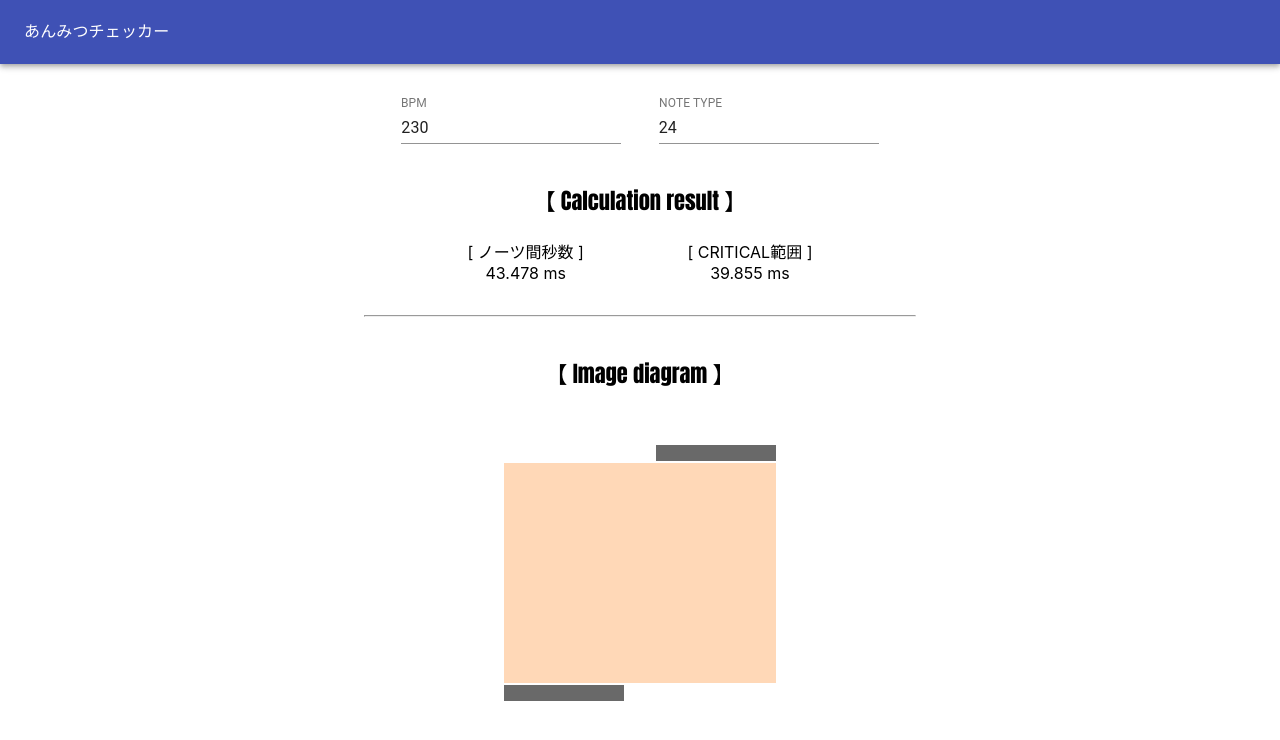
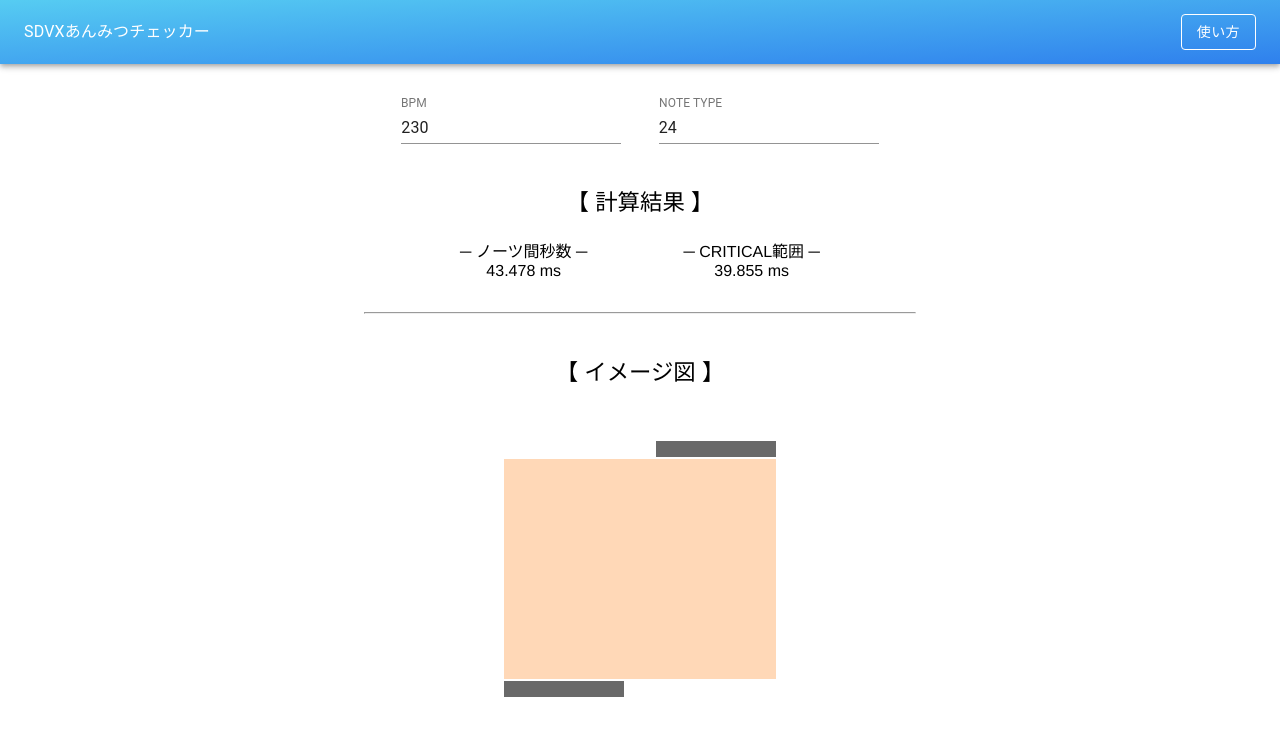
Before and after one commit to Kattrxvjxxde/an32_checker, a React (Create React App) app: page / in a window 1280 px wide. Shown: the top 740 px of the page. Built offline with nearby package versions, Linux system fonts and the light colour scheme.

Commit message:
使い方ダイアログ作成途中

```diff
--- a/public/index.html
+++ b/public/index.html
@@ -11,7 +11,7 @@
     />
     <link rel="apple-touch-icon" href="%PUBLIC_URL%/logo192.png" />
     <link rel="manifest" href="%PUBLIC_URL%/manifest.json" />
-    <title>あんみつチェッカー</title>
+    <title>SDVXあんみつチェッカー</title>
   </head>
   <body>
     <div id="root"></div>
--- a/src/App.tsx
+++ b/src/App.tsx
@@ -1,24 +1,41 @@
 import React from 'react';
 import {
+  makeStyles,
   AppBar,
   Toolbar,
   Typography,
   Container,
   Box,
 } from '@material-ui/core';
+import GuideButton from './components/GuideButton';
 import Calculator from './components/Calculator';
 
+const useStyles = makeStyles(() => ({
+  appBar: {
+    background: 'linear-gradient(to bottom right, #56ccf2, #2f80ed)',
+  },
+  toolbar: {
+    justifyContent: 'space-between',
+  },
+  calculatorBox: {
+    margin: '32px 0',
+  },
+}));
+
 const App: React.FC = () => {
+  const classes = useStyles();
+
   return (
     <>
-      <AppBar position="sticky">
-        <Toolbar>
-          <Typography>あんみつチェッカー</Typography>
+      <AppBar position="sticky" className={classes.appBar}>
+        <Toolbar className={classes.toolbar}>
+          <Typography>SDVXあんみつチェッカー</Typography>
+          <GuideButton />
         </Toolbar>
       </AppBar>
 
       <Container maxWidth="sm">
-        <Box sx={{ m: '32px 0' }}>
+        <Box className={classes.calculatorBox}>
           <Calculator />
         </Box>
       </Container>
--- /dev/null
+++ b/src/components/GuideButton.tsx
@@ -0,0 +1,80 @@
+import React from 'react';
+import {
+  makeStyles,
+  Button,
+  Dialog,
+  DialogContent,
+  DialogContentText,
+  DialogActions,
+} from '@material-ui/core';
+
+const useStyles = makeStyles(() => ({
+  dialogContentText: {
+    fontSize: '0.8rem',
+  },
+  exampleText: {
+    margin: '0 0.3rem',
+    fontSize: '0.6rem',
+    border: '0.1rem solid #dcdcdc',
+    padding: '0.3rem',
+  },
+}));
+
+const GuideButton: React.FC = () => {
+  const classes = useStyles();
+
+  const [open, setOpen] = React.useState(false);
+  const handleOpen = () => setOpen(true);
+  const handleClose = () => setOpen(false);
+
+  const descriptionElementRef = React.useRef<HTMLElement>(null);
+  React.useEffect(() => {
+    if (open) {
+      const { current: descriptionElement } = descriptionElementRef;
+      if (descriptionElement !== null) {
+        descriptionElement.focus();
+      }
+    }
+  }, [open]);
+
+  return (
+    <div>
+      <Button
+        color="inherit"
+        variant="outlined"
+        onClick={handleOpen}
+      >
+        使い方
+      </Button>
+      <Dialog
+        open={open}
+        onClose={handleClose}
+        scroll="paper"
+        aria-describedby="scroll-dialog-description"
+      >
+        <DialogContent dividers={true}>
+          <DialogContentText
+            id="scroll-dialog-description"
+            ref={descriptionElementRef}
+            tabIndex={-1}
+            className={classes.dialogContentText}
+          >
+            <h3>使い方</h3>
+            <p>① 確認したい譜面の「BPM」と「NOTE TYPE」を入力します。</p>
+            <p className={classes.exampleText}>
+              例）Divine's:Bugscript の速いトリル<br />
+              　⇒　「BPM」→ 230, <br />
+              　　　「NOTE TYPE」→ 24（分音符）
+            </p>
+            <p>② 計算結果を確認します。</p>
+          </DialogContentText>
+        </DialogContent>
+        <DialogActions>
+          <Button onClick={handleClose}>閉じる</Button>
+        </DialogActions>
+      </Dialog>
+    </div>
+  );
+};
+
+export default GuideButton;
--- a/src/components/ResultBox.tsx
+++ b/src/components/ResultBox.tsx
@@ -68,7 +68,6 @@ const useStyles = makeStyles(() => ({
   },
   label: {
     marginTop: 40,
-    fontFamily: 'Impact',
     fontSize: '1.4rem',
     textAlign: 'center',
   },
@@ -103,18 +102,18 @@ const ResultBox: React.FC<ResultBoxProps> = (props: ResultBoxProps) => {
   return (
     <>
       <p className={classes.label}>
-        【 Calculation result 】
+        【 計算結果 】
       </p>
 
       <Box className={classes.resultContainer}>
         <Box className={classes.flexBox}>
           <div>
-            [ ノーツ間秒数 ]
+            ─ ノーツ間秒数 ─
             <br />
             {intervalStr}
           </div>
           <div>
-            [ CRITICAL範囲 ]
+            ─ CRITICAL範囲 ─
             <br />
             {criticalSecStr}
           </div>
@@ -124,7 +123,7 @@ const ResultBox: React.FC<ResultBoxProps> = (props: ResultBoxProps) => {
       <hr className={classes.hr} />
 
       <p className={classes.label}>
-        【 Image diagram 】
+        【 イメージ図 】
       </p>
 
       <Box className={classes.flexBox}>
--- a/src/index.css
+++ b/src/index.css
@@ -1,8 +1,8 @@
 body {
   margin: 0;
-  font-family: -apple-system, BlinkMacSystemFont, 'Segoe UI', 'Roboto', 'Oxygen',
-    'Ubuntu', 'Cantarell', 'Fira Sans', 'Droid Sans', 'Helvetica Neue',
-    sans-serif;
+  font-family: 'Avenir', 'Helvetica Neue', 'Helvetica', 'Arial', 'Hiragino Sans',
+    'ヒラギノ角ゴシック', YuGothic, 'Yu Gothic', 'メイリオ', Meiryo,
+    'ＭＳ Ｐゴシック', 'MS PGothic', sans-serif;
   -webkit-font-smoothing: antialiased;
   -moz-osx-font-smoothing: grayscale;
 }
```
